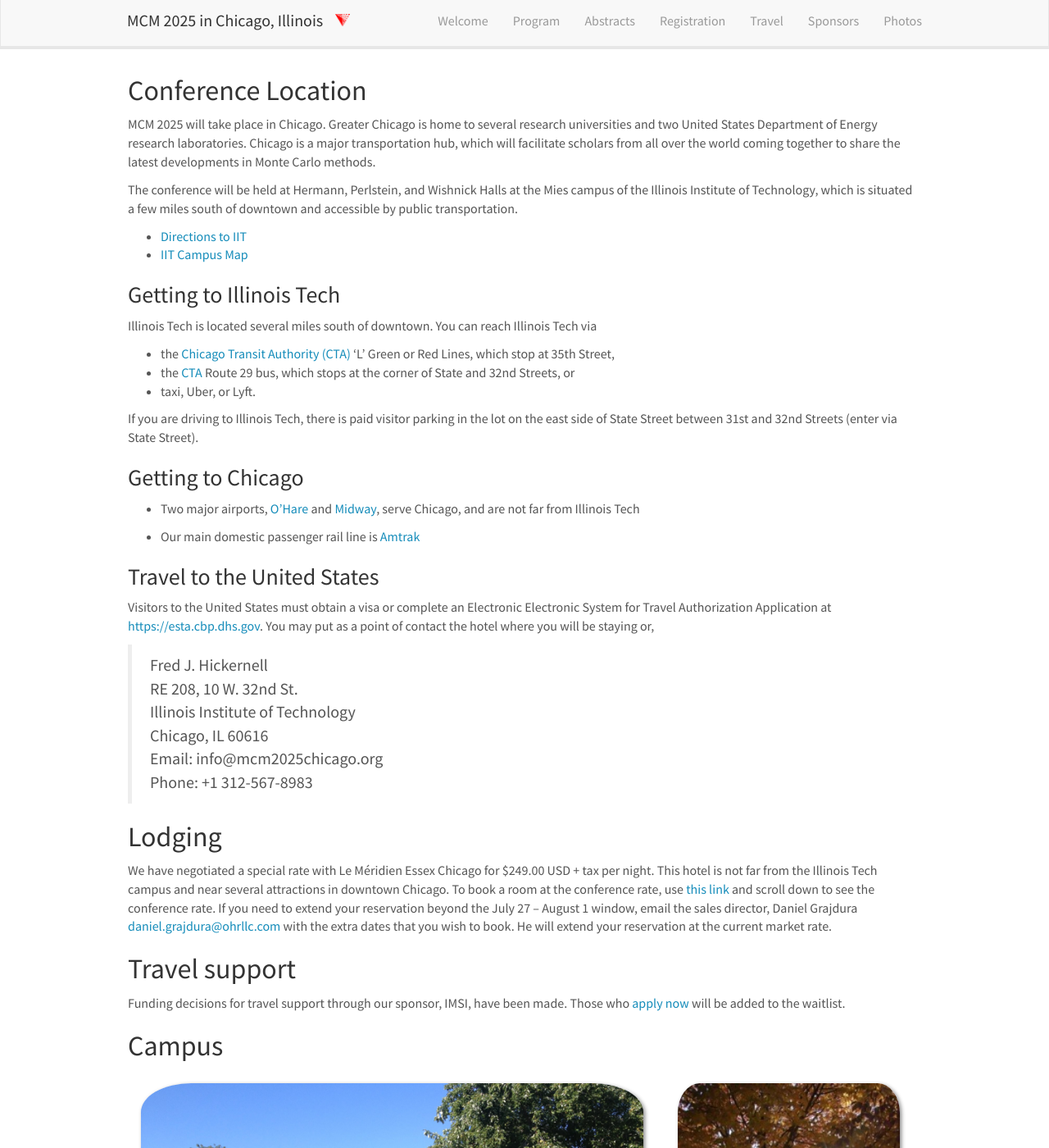
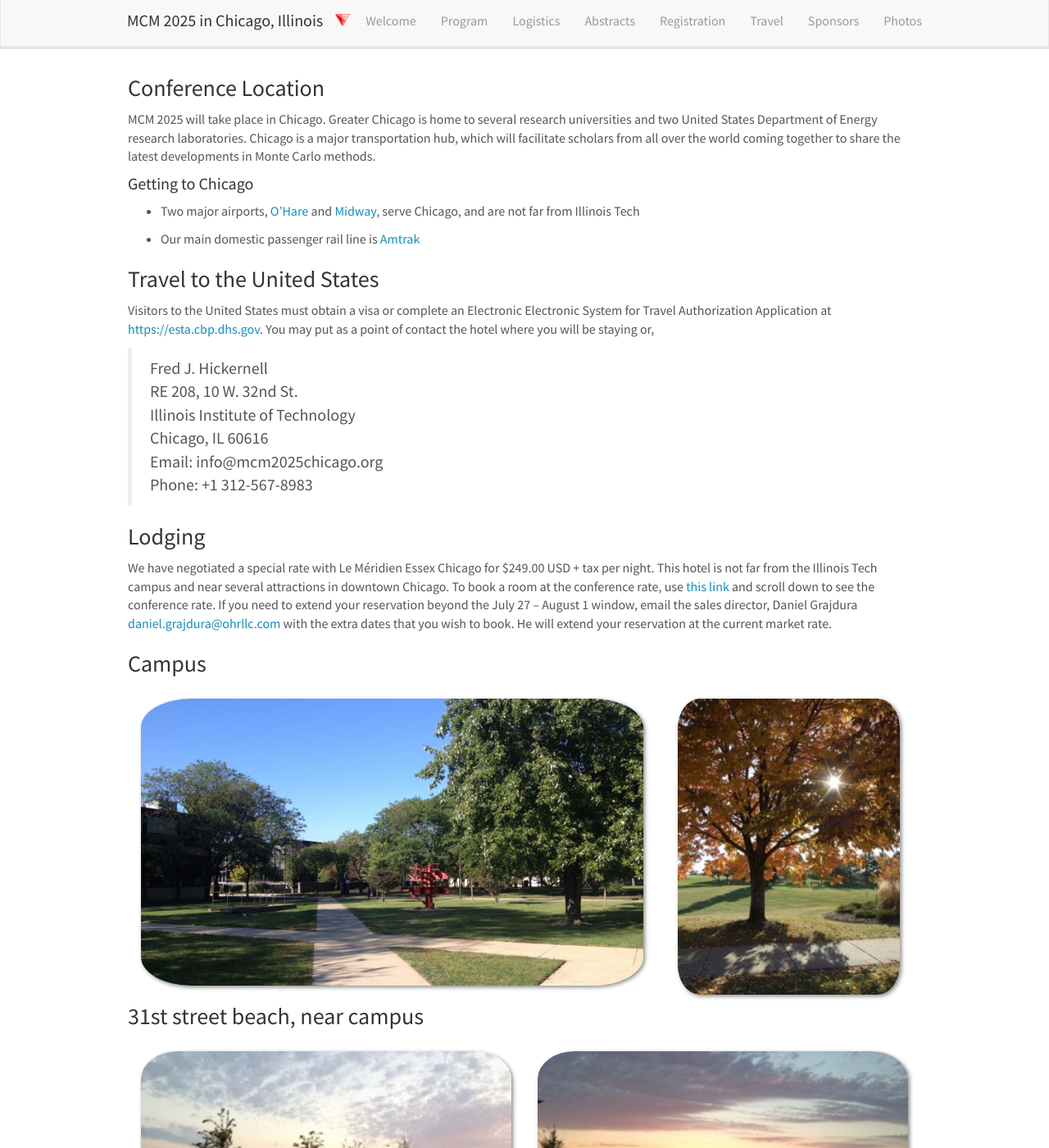
Before and after one commit to fjhickernell/mcm2025, a Jekyll site: the page built from _pages/travel.md, in a window 1280 px wide and 1400 px high. Shown: the whole window at 82% size. Built offline with Jekyll 4.4.1, drawn with Linux system fonts in a browser that asks for light colours; some of the changed text lies outside the part shown.

Commit message:
Updating web pages and deleting unndeeded content

```diff
--- a/_includes/header.html
+++ b/_includes/header.html
@@ -15,7 +15,8 @@
 		<ul class="nav navbar-nav navbar-right">
 		  <li><a href="{{ site.url }}{{ site.baseurl }}/">Welcome</a></li>
 		  <li><a href="{{ site.url }}{{ site.baseurl }}/program">Program</a></li>
-		  <li><a href="{{ site.url }}{{ site.baseurl }}/abstracts">Abstracts</a></li>
+		  <li><a href="{{ site.url }}{{ site.baseurl }}/logistics">Logistics</a></li>
+	  	  <li><a href="{{ site.url }}{{ site.baseurl }}/abstracts">Abstracts</a></li>
 		  <li><a href="{{ site.url }}{{ site.baseurl }}/registration">Registration</a></li>
 		  <li><a href="{{ site.url }}{{ site.baseurl }}/travel">Travel</a></li>
 		  <li><a href="{{ site.url }}{{ site.baseurl }}/sponsors">Sponsors</a></li>
--- a/_pages/travel.md
+++ b/_pages/travel.md
@@ -6,24 +6,11 @@
 permalink: /travel/
 ---
 
-## Conference Location
+### Conference Location
 
 MCM 2025 will take place in Chicago. Greater Chicago is home to several research universities and two United States Department of Energy research laboratories.  Chicago is a major transportation hub, which will facilitate scholars from all over the world coming together to share the latest developments in Monte Carlo methods.
 
-The conference will be held at Hermann, Perlstein, and Wishnick Halls at the Mies campus of the Illinois Institute of Technology, which is situated a few miles south of downtown and accessible by public transportation.
-* [Directions to IIT](https://www.iit.edu/about/campus-information/mies-campus)
-* [IIT Campus Map](https://www.iit.edu/about/campus-information/mies-campus/mies-campus-map)
-
-### Getting to Illinois Tech
-Illinois Tech is located several miles south of downtown.  You  can reach Illinois Tech via
-
-* the [Chicago Transit Authority (CTA)](https://www.transitchicago.com/schedules/) 'L' Green or Red Lines, which stop at 35th Street,
-* the [CTA](https://www.transitchicago.com/schedules/) Route 29 bus, which stops at the corner of State and 32nd Streets, or
-* taxi, Uber, or Lyft.
-
-If you are driving to Illinois Tech, there is paid visitor parking in the lot on the east side of State Street between 31st and 32nd Streets (enter via State Street).
-
-### Getting to Chicago
+#### Getting to Chicago
 
 * Two major airports, [O'Hare](https://www.flychicago.com/ohare/home/Pages/default.aspx) and [Midway](https://www.flychicago.com/midway/pages/default.aspx), serve Chicago, and are not far from Illinois Tech
 
@@ -41,15 +28,13 @@
 > Phone: +1 312-567-8983
 
 
-## Lodging
+### Lodging
 
 We have negotiated a special rate with Le Méridien Essex Chicago for $249.00 USD + tax per night. This hotel is not far from the Illinois Tech campus and near several attractions in downtown Chicago. To book a room at the conference rate, use [this link](https://www.marriott.com/event-reservations/reservation-link.mi?id=1734631273407&key=GRP&guestreslink2=true&app=resvlink) and scroll down to see the conference rate. If you need to extend your reservation beyond the July 27 – August 1 window, email the sales director, Daniel Grajdura <daniel.grajdura@ohrllc.com> with the extra dates that you wish to book. He will extend your reservation at the current market rate.
 
-## Travel support
 
-Funding decisions for travel support through our sponsor, IMSI, have been made. Those who [apply now](https://www.imsi.institute/activities/15th-international-conference-on-monte-carlo-methods-and-applications-mcm/) will be added to the waitlist.
 
-## Campus
+### Campus
 <div row>
 <div class="col-sm-8">
 <img src="{{ site.url }}{{ site.baseurl }}/images/campus/summer.png" class="img-responsive" width="100%" style="float:center align:center" />
```
Also changed, not shown: other parts of _pages/travel.md (+1 -1 lines), _data/dates.yml (+0 -15 lines), _pages/abstracts.md (+5 -17 lines), _pages/abstractsOLD.md (added, +30 -0 lines), _pages/logistics.md (added, +48 -0 lines), _pages/registration.md (+4 -2 lines), _pages/welcome.md (+9 -9 lines).
